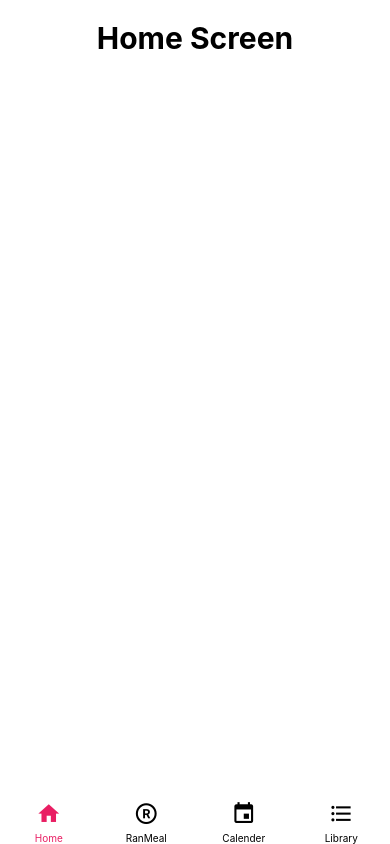
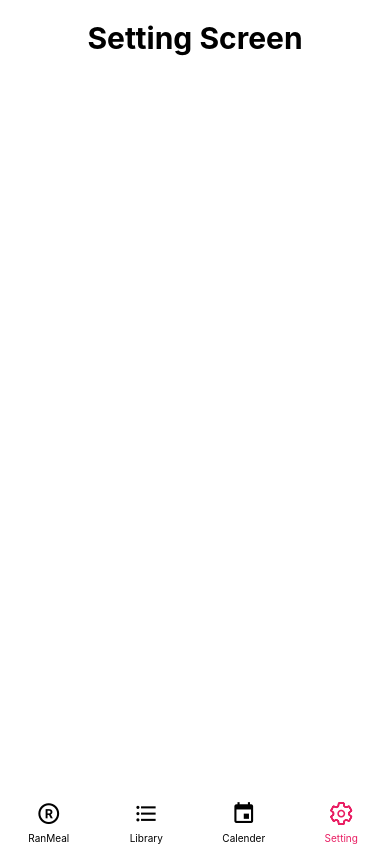
Before and after one commit to jetdoh/ranmeal-mvp, a React Native app: screen /SettingScreen in a window 390 px wide. Built offline with nearby package versions, Linux system fonts and the light colour scheme.

Commit message:
add Setting Screen and remove Home Screen

```diff
--- a/App.js
+++ b/App.js
@@ -8,6 +8,7 @@ import MainScreen from './screens/MainScreen';
 import CalenderScreen from './screens/CalenderScreen';
 import HomeScreen from './screens/HomeScreen';
 import LibraryScreen from './screens/LibraryScreen';
+import SettingScreen from './screens/SettingScreen';
 
 //import navigation
 import { NavigationContainer, useNavigation } from "@react-navigation/native";
@@ -17,6 +18,7 @@ const Tab = createBottomTabNavigator();
 
 //import icons
 import MaterialCommunityIcons from 'react-native-vector-icons/MaterialCommunityIcons';
+import Ionicons from 'react-native-vector-icons/Ionicons';
 
 function MyTabs() {
   return (
@@ -32,7 +34,7 @@ function MyTabs() {
         },
       }}
     >
-      <Tab.Screen
+      {/* <Tab.Screen
         name="HomeScreen"
         component={HomeScreen}
         options={{
@@ -41,7 +43,7 @@ function MyTabs() {
             <MaterialCommunityIcons name="home" color={color} size={size} />
           ),
         }}
-      />
+      /> */}
       <Tab.Screen
         name="MainScreen"
         component={MainScreen}
@@ -49,6 +51,16 @@ function MyTabs() {
           tabBarLabel: 'RanMeal',
           tabBarIcon: ({ color, size }) => (
             <MaterialCommunityIcons name="registered-trademark" color={color} size={size} />
+          ),
+        }}
+        />
+      <Tab.Screen
+        name="LibraryScreen"
+        component={LibraryScreen}
+        options={{
+          tabBarLabel: 'Library',
+          tabBarIcon: ({ color, size }) => (
+            <MaterialCommunityIcons name="format-list-bulleted" color={color} size={size} />
           ),
         }}
         />
@@ -63,12 +75,12 @@ function MyTabs() {
         }}
         />
       <Tab.Screen
-        name="LibraryScreen"
-        component={LibraryScreen}
+        name="SettingScreen"
+        component={SettingScreen}
         options={{
-          tabBarLabel: 'Library',
+          tabBarLabel: 'Setting',
           tabBarIcon: ({ color, size }) => (
-            <MaterialCommunityIcons name="format-list-bulleted" color={color} size={size} />
+            <Ionicons name="settings-outline" color={color} size={size} />
           ),
         }}
         />
--- /dev/null
+++ b/screens/SettingScreen.js
@@ -0,0 +1,29 @@
+//Create an empty screen
+import React from 'react';
+import { View, Text, StyleSheet, SafeAreaView } from 'react-native';
+
+const SettingScreen = () => {
+  return (
+    <SafeAreaView style = {styles.container}>
+      <Text style = {styles.text}>Setting Screen</Text>
+    </SafeAreaView>
+  );
+}
+
+const styles = StyleSheet.create({
+    container: {
+      flex: 1,
+      alignSelf: 'stretch',
+      backgroundColor: '#fff',
+      alignItems: 'center',
+      justifyContent: 'flex-start',
+    },
+    text: {
+        fontSize: 30,
+        color: 'black',
+        fontWeight: 'bold',
+        textAlign: 'center',
+        marginTop: 20,
+        },
+  });
+export default SettingScreen;
```
